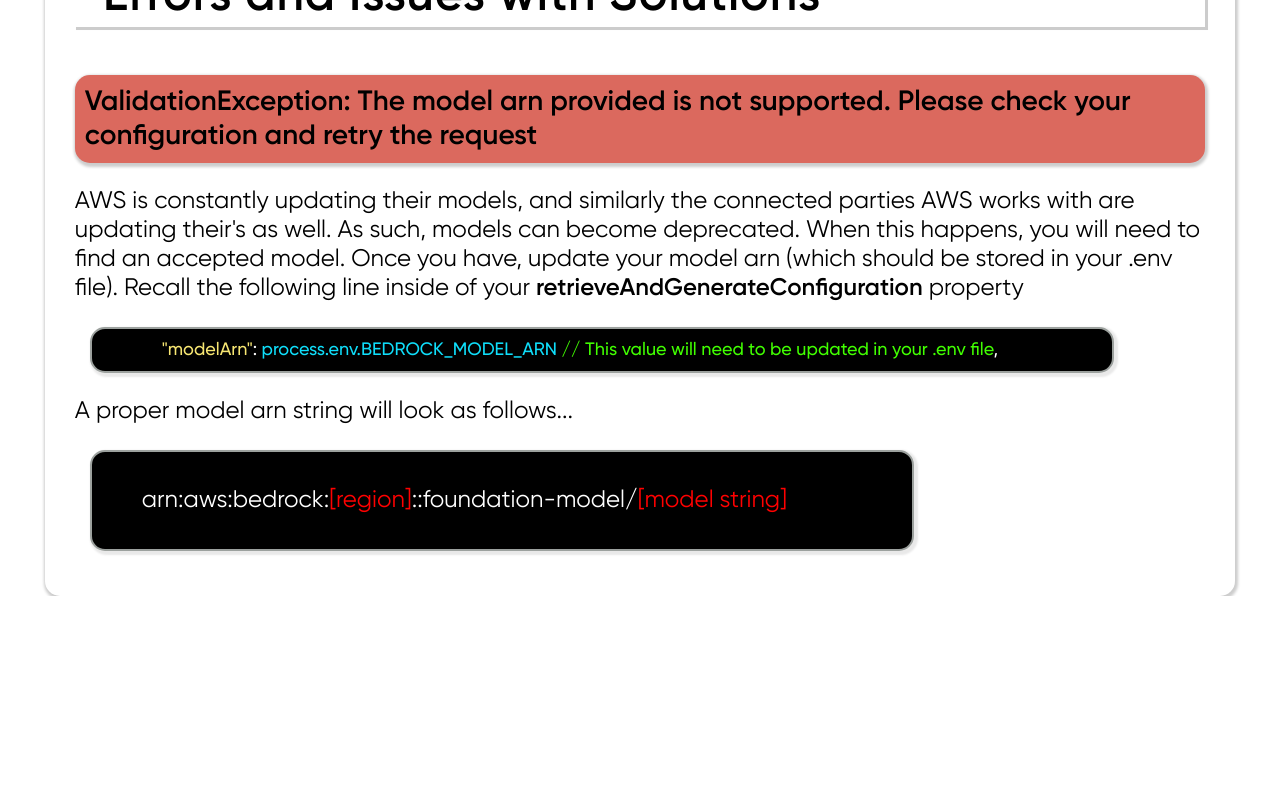
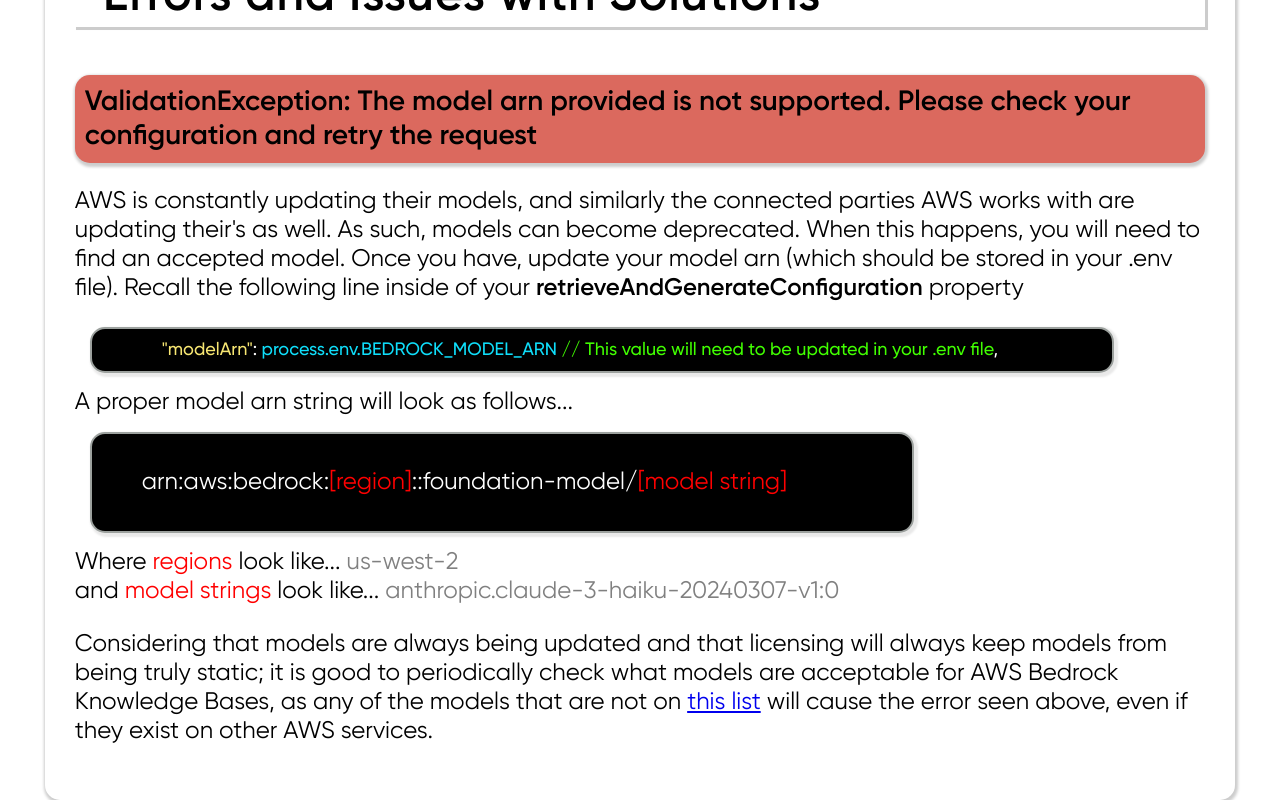
Before and after one commit to NLanese/the-codex, a Next.js app: page /showcases/projects/boardgame_master_ai in a window 1280 px wide. Shown: the part 5901-6701 px from the top of the page. Before the commit the page ends 6497 px from the top, so only its background shows below. Built offline with nearby package versions, Linux system fonts and the light colour scheme.

Commit message:
Update boardgame_master_ai.js

```diff
--- a/pages/showcases/projects/boardgame_master_ai.js
+++ b/pages/showcases/projects/boardgame_master_ai.js
@@ -644,7 +644,7 @@ return (
                                     <span style={Styles.Code.reg}>{","}</span>
                                 </p>
                             </div>
-                            <p style={Styles.Fonts.basicXL}>
+                            <p style={{...Styles.Fonts.basicXL, padding: 0, margin: 0}}>
                                 A proper model arn string will look as follows...
                             </p>
                             <div style={{...Styles.Sections.simpleLessonCode, minWidth: 800}}>
@@ -652,7 +652,19 @@ return (
                                     arn:aws:bedrock:<span style={{color: 'red'}}>[region]</span>::foundation-model/<span style={{color: 'red'}}>[model string]</span>
                                 </p>
                             </div>
+                            <p style={{...Styles.Fonts.basicXL, padding: 0, margin: 0}}>
+                                Where <span style={{color: 'red'}}>regions</span> look like... <span style={{color: 'grey'}}>us-west-2</span>
+                            </p>
+                            <p style={{...Styles.Fonts.basicXL, padding: 0, margin: 0}}>
+                                and <span style={{color: 'red'}}>model strings</span> look like... <span style={{color: 'grey'}}>anthropic.claude-3-haiku-20240307-v1:0</span>
+                            </p>
+                            <p style={Styles.Fonts.basicXL}>
+                                Considering that models are always being updated and that licensing will always keep models from being truly static;
+                                it is good to periodically check what models are acceptable for AWS Bedrock Knowledge Bases, as any of the models that are not
+                                on <a href="https://docs.aws.amazon.com/bedrock/latest/userguide/knowledge-base-supported.html">this list</a> will cause the error seen above, even if they exist on other AWS services.
+                            </p>
                         </div>
+
                     </div>
                 </div>
             </OstCard>
```
